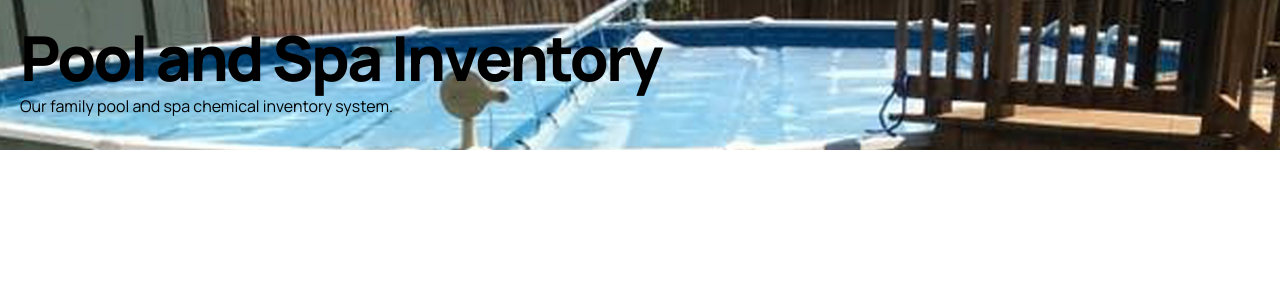
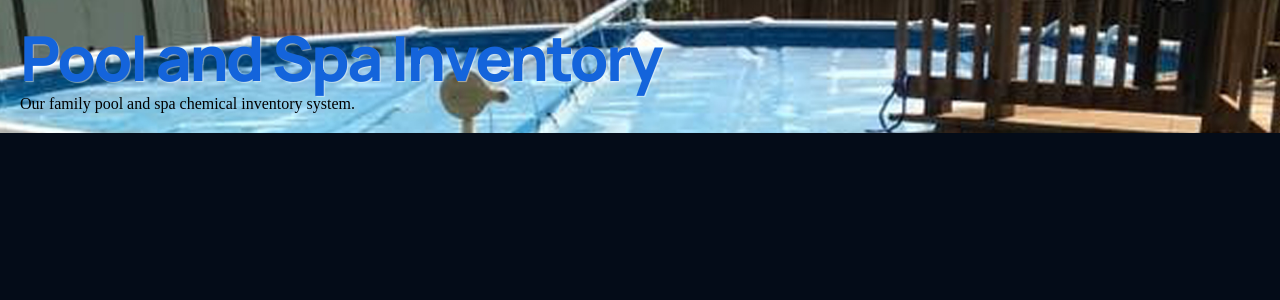
Before and after one commit to rehmpke/pool-and-spa, a React (Create React App) app: page / in a window 1280 px wide. Shown: the top 300 px of the page. Built offline with nearby package versions, Linux system fonts and the light colour scheme.

Commit message:
adjusting header

```diff
--- a/src/App.css
+++ b/src/App.css
@@ -6,9 +6,18 @@
 }
 
 body {
-  margin: 0;
-  padding: 0;
-  font-family: var(--font-family);
+  background-color: var(--color-bg);
 }
 
-td {padding:10px};
+a {
+  color: unset;
+  text-decoration: none;
+}
+
+.section__padding: {
+  padding: 4rem 6rem;
+}
+
+.section__margin: {
+  margin: 4rem 6rem;
+}
--- a/src/containers/header/Header.jsx
+++ b/src/containers/header/Header.jsx
@@ -2,9 +2,11 @@ import React from 'react';
 import './header.css';
 function Header() {
   return (
-    <div className="app__header">
+    <div className="app__header section__padding" id="home">
+      <div className="app__header-content">
         <h1 className="app__header-title">Pool and Spa Inventory</h1>
         <p>Our family pool and spa chemical inventory system.</p>
+      </div>
     </div>
   )
 }
--- a/src/containers/header/header.css
+++ b/src/containers/header/header.css
@@ -2,12 +2,23 @@
 .app__header {
   background-image: url('../../assets/pool-spa.jpg');
   background-size: cover;
-  height: 150px;
   padding: 20px;
-  color: #000;
+  display: flex;
+}
+
+.app__header-content {
+  flex: 1;
+  display: flex;
+  justify-content: center;
+  align-items: flex-start;
+  flex-direction: column;
+
+  margin-right: 5rem;
 }
 
 .app__header-title {
+  color: #1464db;
+  text-shadow: 1px 1px 1px rgba(255, 255, 255, 0.5);
   font-family: var(--font-family);
   font-weight: 800;
   font-size: 62px;
```
